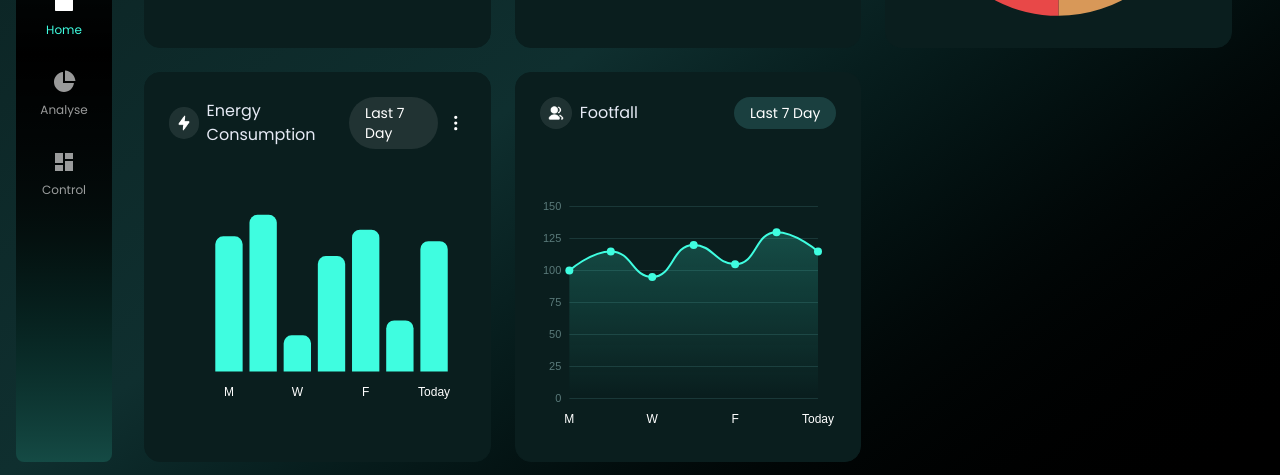
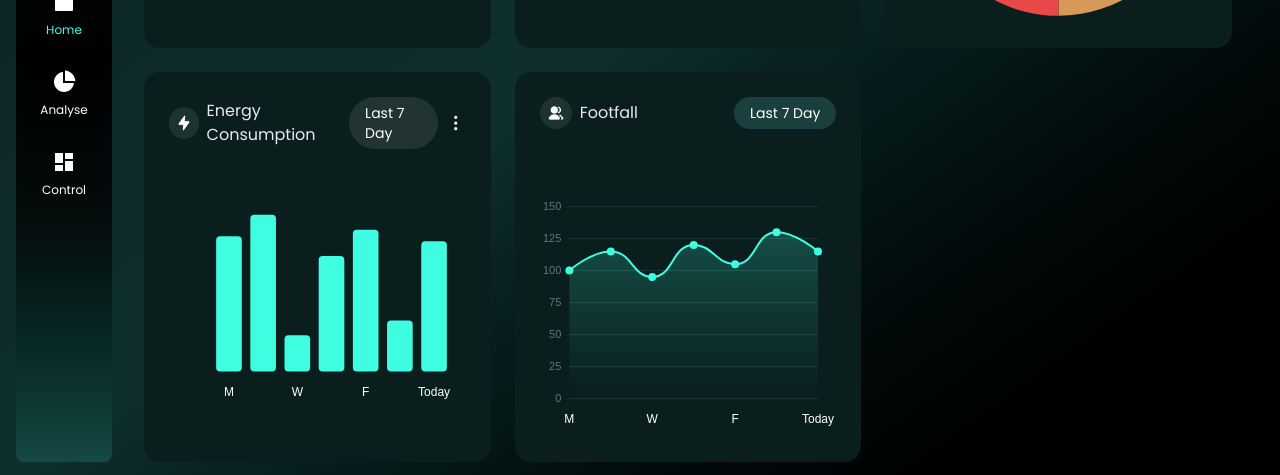
Before and after one commit to CoderLovely08/AVM-Demo, a React app: page / in a window 1280 px wide. Shown: the part 450-925 px from the top of the page. Built offline with nearby package versions, Linux system fonts and the light colour scheme; the HTML template or start-up script is replaced by a standard one.

Commit message:
[Release]: Version 1.1

```diff
--- a/src/components/EnergyConsumptionCard.tsx
+++ b/src/components/EnergyConsumptionCard.tsx
@@ -38,10 +38,10 @@ const EnergyConsumptionCard = () => {
       {
         data: Array.from({ length: 7 }, () => Math.floor(Math.random() * 100) + 20),
         type: "bar",
-        barWidth: "80%",
+        barWidth: "75%",
         itemStyle: {
           color: "#3FFDE0",
-          borderRadius: [8, 8, 0, 0],
+          borderRadius: [4, 4, 4, 4],
         },
         emphasis: {
           itemStyle: {
--- a/src/components/custom/Sidebar.tsx
+++ b/src/components/custom/Sidebar.tsx
@@ -9,17 +9,17 @@ const Sidebar = () => {
         via-black
         to-primary/20 w-24 bg-background flex flex-col items-center py-8 gap-8 rounded-lg">
       <div className="flex flex-col items-center justify-center h-full gap-8 mt-20">
-        <button className="flex flex-col items-center gap-2 opacity-100 hover:opacity-80 transition-opacity">
+        <button className="flex flex-col items-center gap-2 opacity-100 transition-opacity">
           <img src={homeIcon} alt="Home" className="w-6 h-6" />
           <span className="text-xs text-primary">Home</span>
         </button>
 
-        <button className="flex flex-col items-center gap-2 opacity-60 hover:opacity-80 transition-opacity">
+        <button className="flex flex-col items-center gap-2  transition-opacity">
           <img src={pieIcon} alt="Analyse" className="w-6 h-6" />
           <span className="text-xs text-white">Analyse</span>
         </button>
 
-        <button className="flex flex-col items-center gap-2 opacity-60 hover:opacity-80 transition-opacity">
+        <button className="flex flex-col items-center gap-2  transition-opacity">
           <img src={tilesIcon} alt="Control" className="w-6 h-6" />
           <span className="text-xs text-white">Control</span>
         </button>
```
